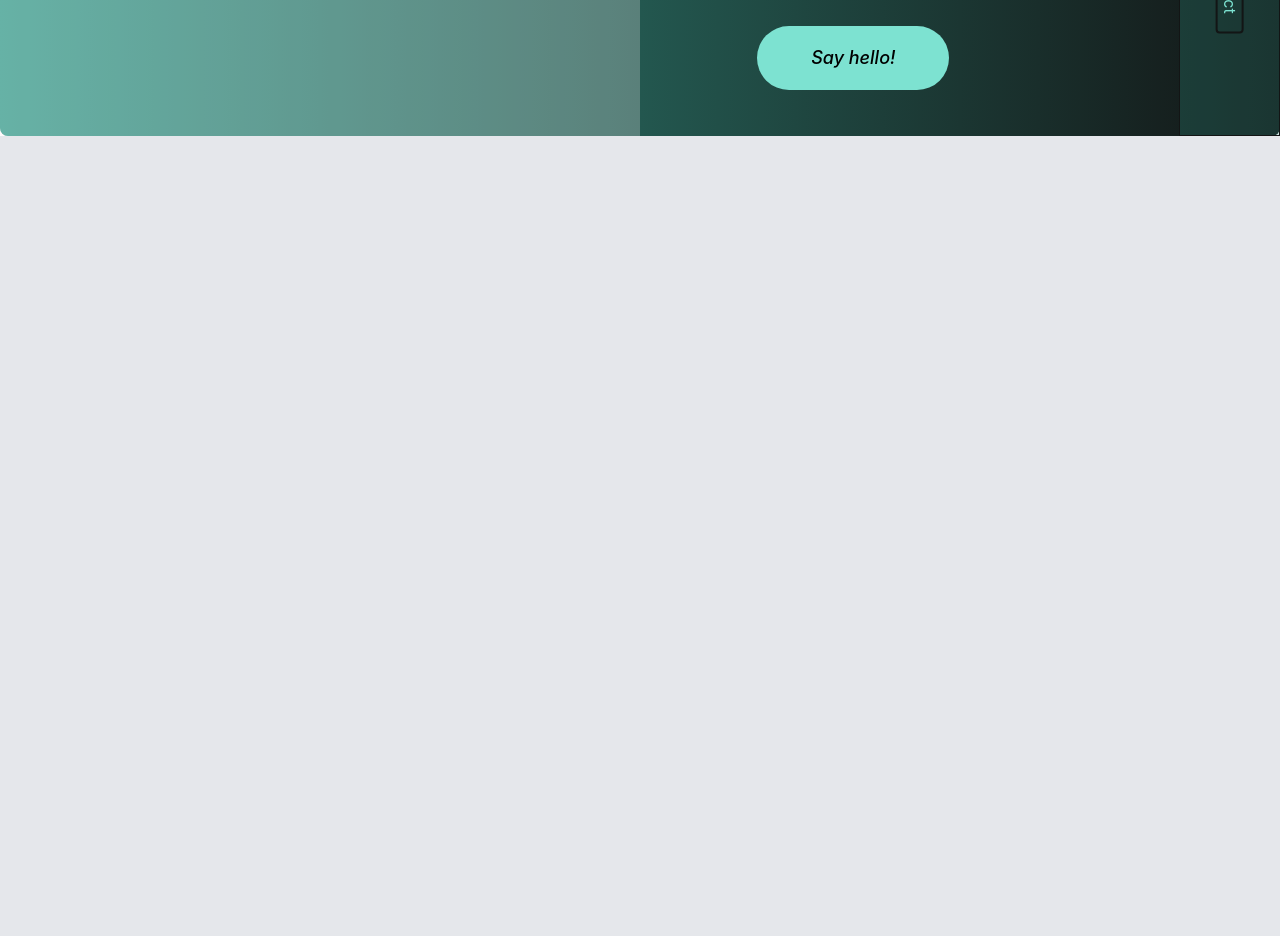
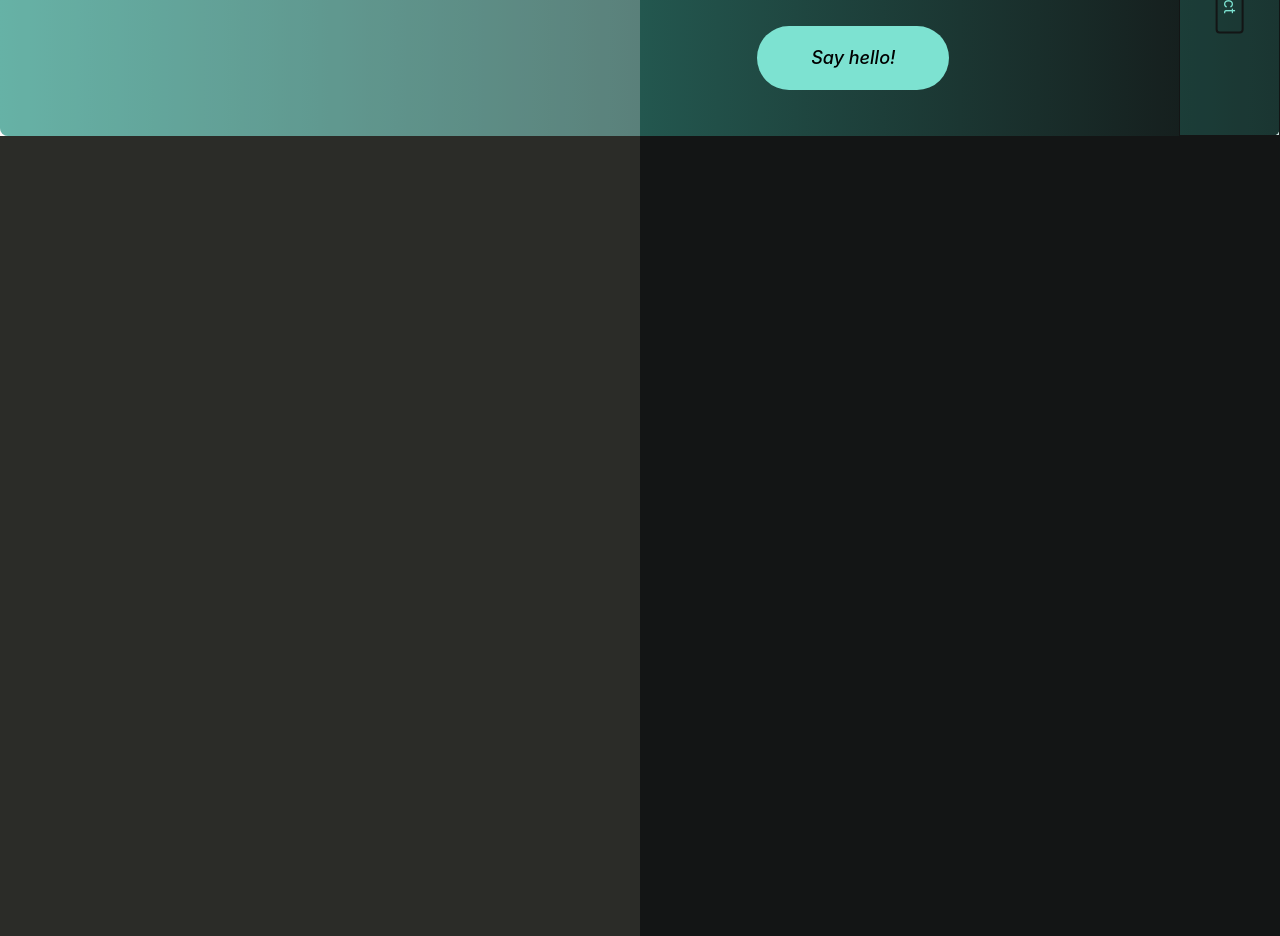
Before and after one commit to cristianmacovei/deviso, a React (Create React App) app: page / in a window 1280 px wide. Shown: the part 720-1656 px from the top of the page. Built offline with nearby package versions, Linux system fonts and the light colour scheme.

Commit message:
update colors

```diff
--- a/src/Content.js
+++ b/src/Content.js
@@ -46,39 +46,39 @@ export default function Content() {
   return (
     <section className="h-screen flex">
       <div
-        className={`w-1/2 p-4 ${isLeftOpen ? "bg-gray-300" : "bg-gray-200"}`}
+        className={`w-1/2 p-4 ${isLeftOpen ? "bg-night" : "bg-jet"}`}
         onClick={handleLeftClick}
       >
         {/* Left half content */}
       </div>
       <div
-        className={`w-1/2 p-4 ${isRightOpen ? "bg-gray-300" : "bg-gray-200"}`}
+        className={`w-1/2 p-4 ${isRightOpen ? "bg-jet" : "bg-night"}`}
         onClick={handleRightClick}
       >
         {/* Right half content */}
       </div>
       {isLeftOpen && (
-        <div className="fixed top-0 left-0 w-screen h-screen bg-black bg-opacity-50 flex items-center justify-center">
+        <div className="fixed top-0 left-0 w-screen h-screen bg-jet bg-opacity-50 flex items-center justify-center">
           <div className="relative">
             {/* Fullscreen lightbox content for the left half */}
             <button
-              className="absolute top-0 right-0 p-2 text-white"
+              className="fixed top-24 right-24 p-6 text-snow border border-solid border-snow rounded"
               onClick={handleClose}
             >
-              x
+              X
             </button>
           </div>
         </div>
       )}
       {isRightOpen && (
-        <div className="fixed top-0 left-0 w-screen h-screen bg-black bg-opacity-50 flex items-center justify-center">
+        <div className="fixed top-0 left-0 w-screen h-screen bg-jet bg-opacity-50 flex items-center justify-center">
           <div className="relative">
             {/* Fullscreen lightbox content for the left half */}
             <button
-              className="absolute top-0 right-0 p-2 text-white"
+              className="fixed top-24 right-24 p-6 text-snow border border-solid border-snow rounded"
               onClick={handleClose}
             >
-              x
+              X
             </button>
           </div>
         </div>
```
